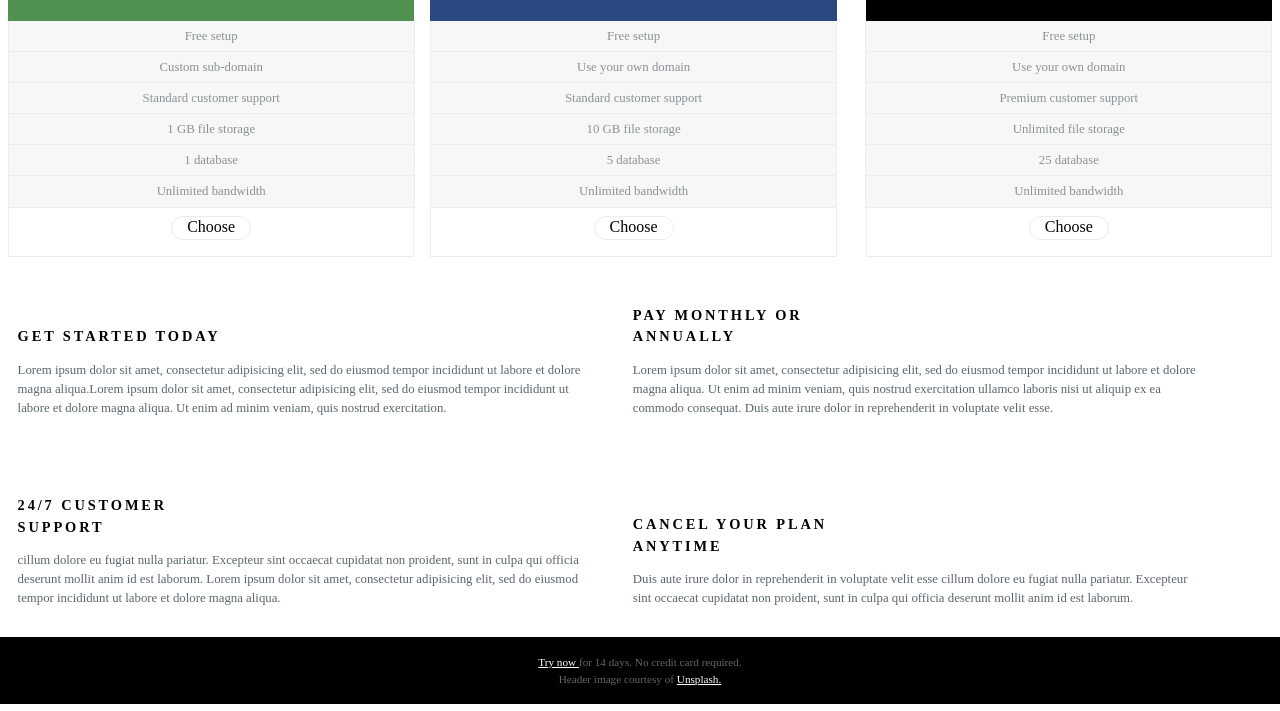
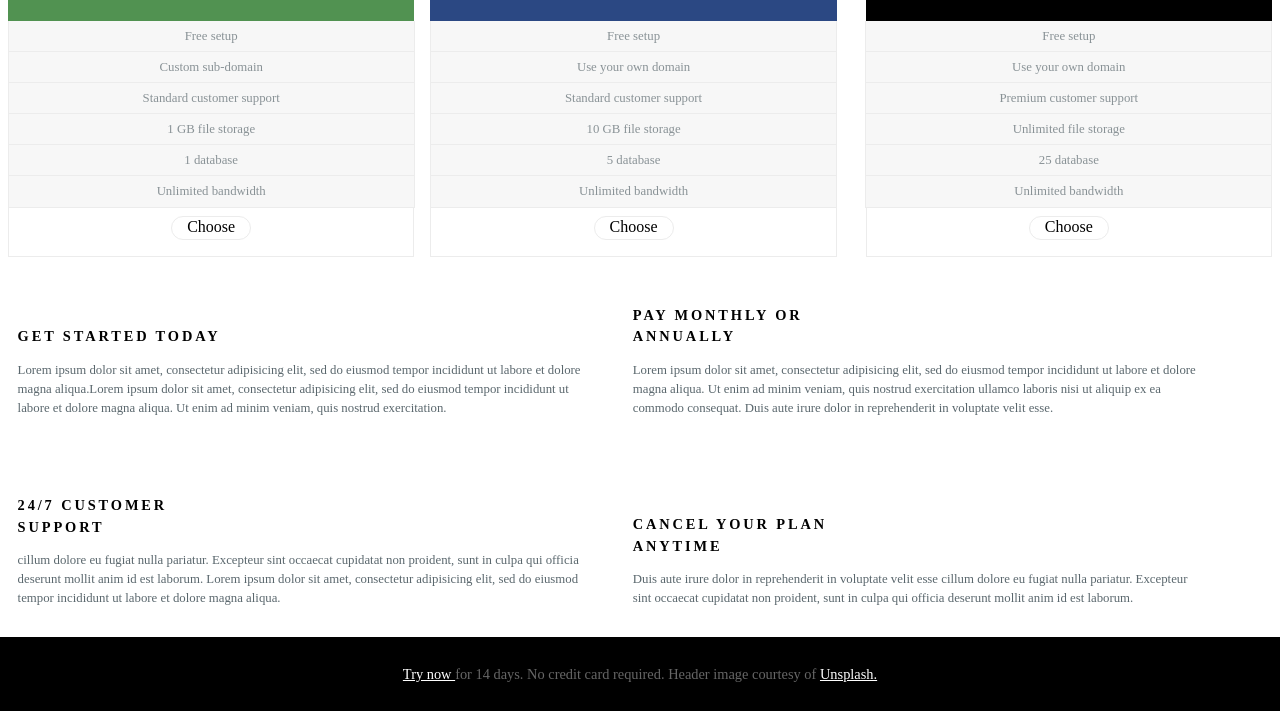
Before and after one commit to zamariac/responsive-website-sass, a plain HTML site: page index.html in a window 1280 px wide. Shown: the part 638-1349 px from the top of the page. Drawn offline with nearby package versions, Linux system fonts and the light colour scheme.

Commit message:
final breakpoint

```diff
--- a/index.html
+++ b/index.html
@@ -8,9 +8,11 @@
 	<body>
 	<nav>
 			<a class="nav-main" href="#"> YOUR LOGO </a>
-			<a class="nav" href="#"> Home </a>
-			<a class="nav" href="#"> Pricing </a>
-			<a class="nav" href="#"> Contact </a>
+			<div class"right">
+				<a class="nav" href="#"> Home </a>
+				<a class="nav" href="#"> Pricing </a>
+				<a class="nav" href="#"> Contact </a>
+			</div>
 	</nav>
 		<div class="top-image">
 			<div class="simple-pricing"> Simple Pricing. <br> Try before you buy.
@@ -94,7 +96,12 @@
 			 </section>
 		</div>
 		 <footer class="footer">
-		 	<p> <a class="footer-link" href="#"> Try now </a> for 14 days. No credit card required. <br> Header image courtesy of <a class="footer-link" href="#">Unsplash.</a>
+		 	<p class="footer-top">
+		 	<a class="footer-link" href="#"> Try now </a> for 14 days. No credit card required.
+		 	</p>
+		 	<p class="footer-bottom"> Header image courtesy of
+		 	<a class="footer-link" href="#">Unsplash.</a>
+		 	</p>
 		 </footer>
 	</body>
 </html>
--- a/styles/main.scss
+++ b/styles/main.scss
@@ -1,17 +1,19 @@
 nav{
 	background-color: white;
 	overflow: hidden;
+
 	a{
 		text-decoration: none;
 		font-size: .8em;
 		color:#9F9F9F;
-		padding: 1em 2em 1em 2em;
-
+		padding: 1em 2em 1em 1em;
+		display: inline-block;
 	}
 	.nav-main{
-			float: left;
-		}
-	.nav{
+		float: left;
+	}
+
+	div{
 		float: right;
 	}
 }
@@ -147,13 +149,18 @@ footer{
 	background-color: black;
 	color: #666666;
 	font-size: .7em;
-	padding: .5em;
 	text-align: center;
-	line-height: 1.5em;
 	.footer-link{
 		color: white;
+	}
+	.footer-top{
+	padding-top: 1em;
+	}
+	.footer-bottom{
+	padding-bottom: 1em;
+	}
 
-	}
+
 }
 // 0-478 479-767 767-978 979-larger
 // when it hits this size these conditions apply
@@ -161,9 +168,16 @@ footer{
 	nav .nav{
 		float: left;
 	}
+
+	footer{
+		font-size: .9em;
+	}
 }
 
 @media(min-width: 767px){
+	nav div{
+		float: left;
+	}
 	.simple-pricing{
 		font-size: 2.5em;
 		padding: 4em;
@@ -184,6 +198,12 @@ footer{
 		display: inline-block;
 		width: 45%;
 	}
+	footer p{
+		padding: none;
+		display: inline-block;
+
+	}
+
 
 
 }
```
Also changed, not shown: styles/main.css, 1 other file.
